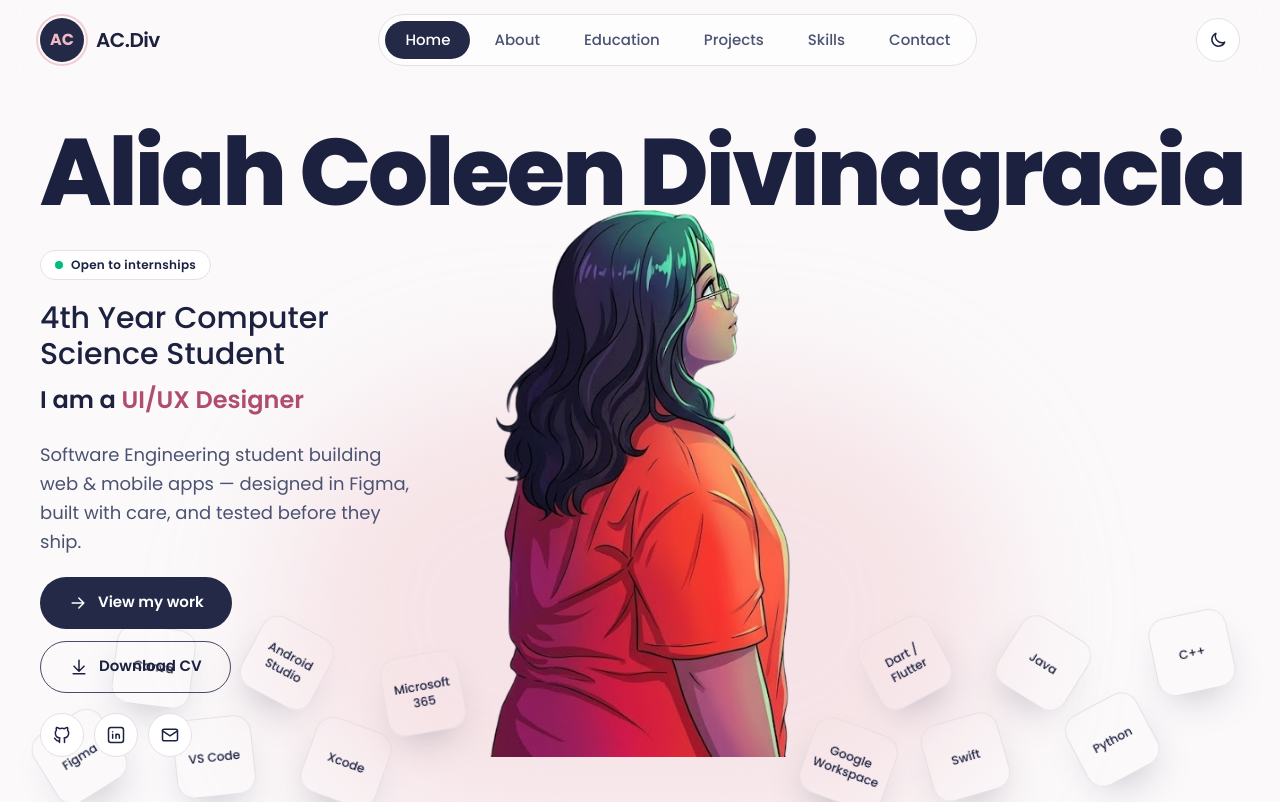
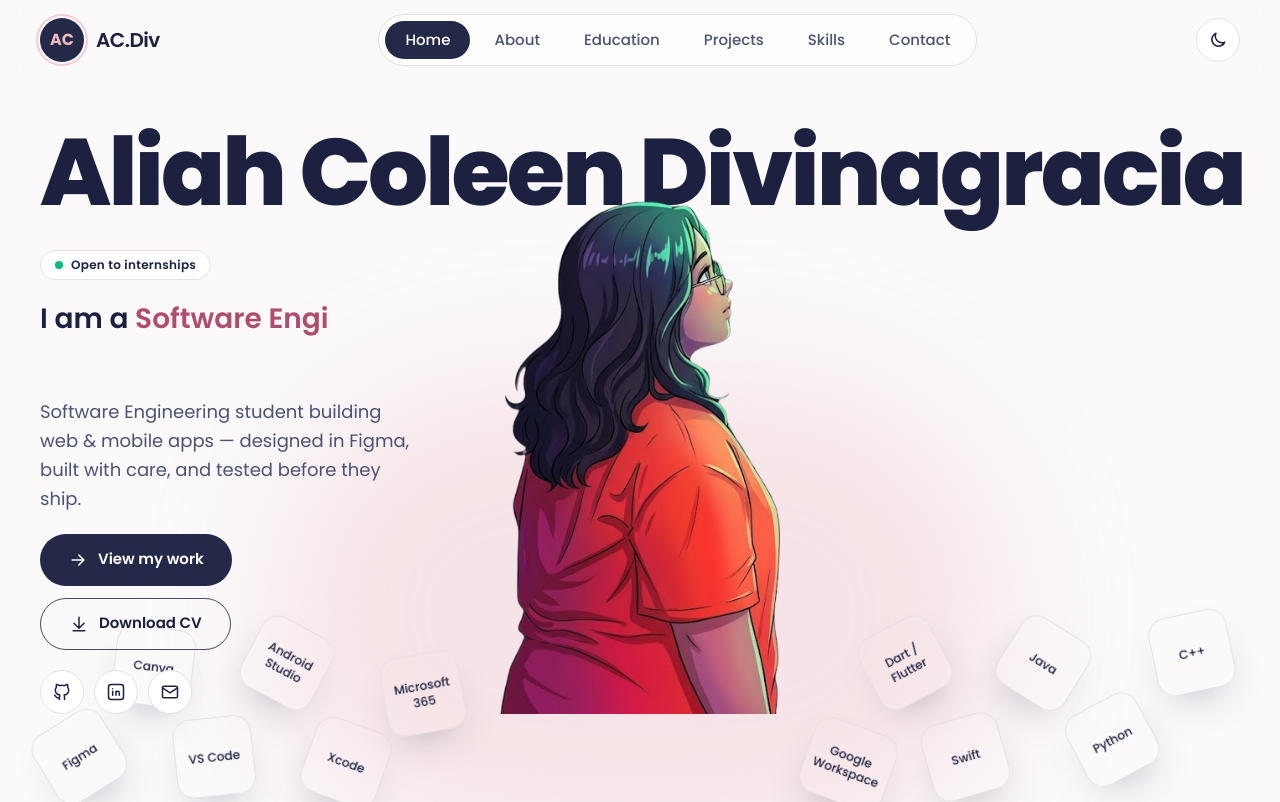
Before and after one commit to aliahkono/aliah-portfolio, a React (Vite) app: page / in a window 1280 px wide. Shown: the top 802 px of the page. Built offline with nearby package versions, Linux system fonts and the light colour scheme.

Commit message:
Move student title into typing animation

```diff
--- a/src/components/Hero.jsx
+++ b/src/components/Hero.jsx
@@ -89,9 +89,8 @@ export default function Hero() {
             </span>
             {profile.availability}
           </span>
-          <p className="text-2xl font-medium text-ink md:text-3xl">{profile.title}</p>
-          {/* Typing line from the original version */}
-          <p className="-mt-2 min-h-[1.5em] text-xl font-semibold text-ink md:text-2xl">
+          {/* Typing line — min-height fits two lines so long roles don't make the page jump */}
+          <p className="min-h-[2.75em] text-2xl leading-snug font-semibold text-ink md:text-[1.75rem]">
             <span aria-hidden="true">
               I am a <span className="text-accent-ink">{role}</span>
               <span className="ml-1 inline-block h-[1em] w-[3px] translate-y-1 animate-blink bg-accent-ink" />
--- a/src/data/profile.js
+++ b/src/data/profile.js
@@ -21,7 +21,9 @@ export const profile = {
     left: ['Figma', 'Canva', 'VS Code', 'Android Studio', 'Xcode', 'Microsoft 365'],
     right: ['Google Workspace', 'Dart / Flutter', 'Swift', 'Java', 'Python', 'C++'],
   },
+  // Typed one after another on the home page ("I am a …")
   roles: [
+    '4th Year Computer Science Student',
     'Software Engineering Student',
     'UI/UX Designer',
     'Mobile App Developer',
```
